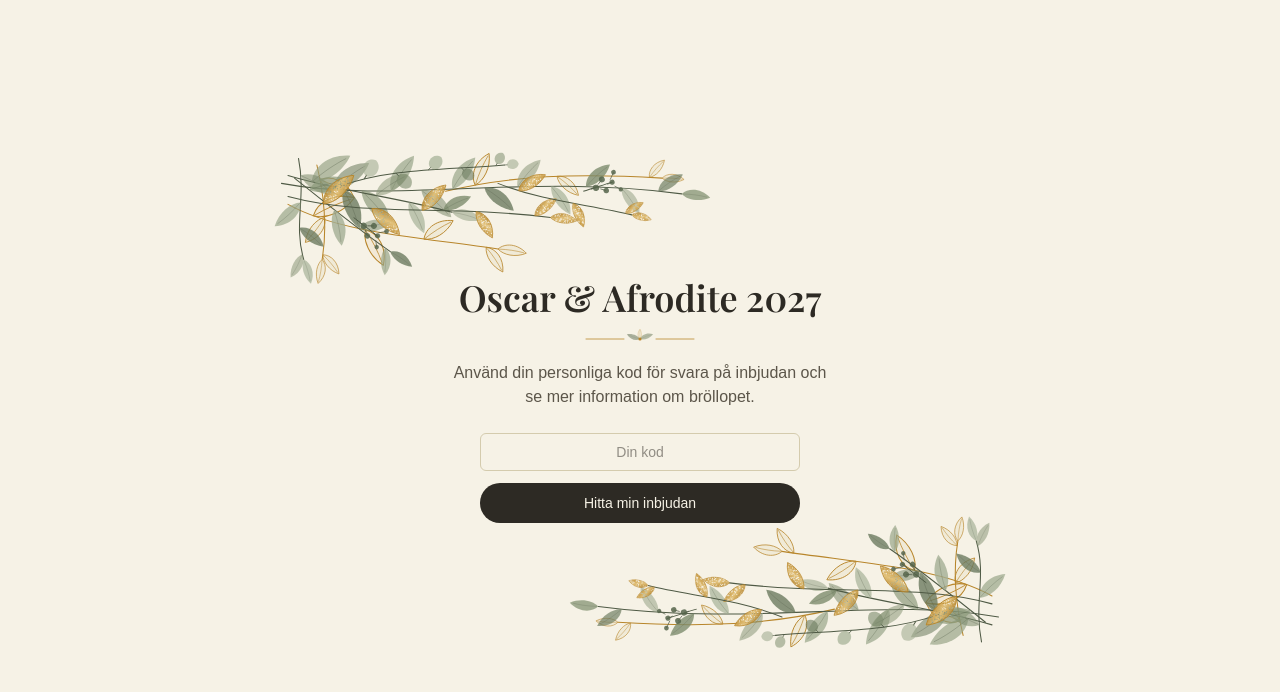
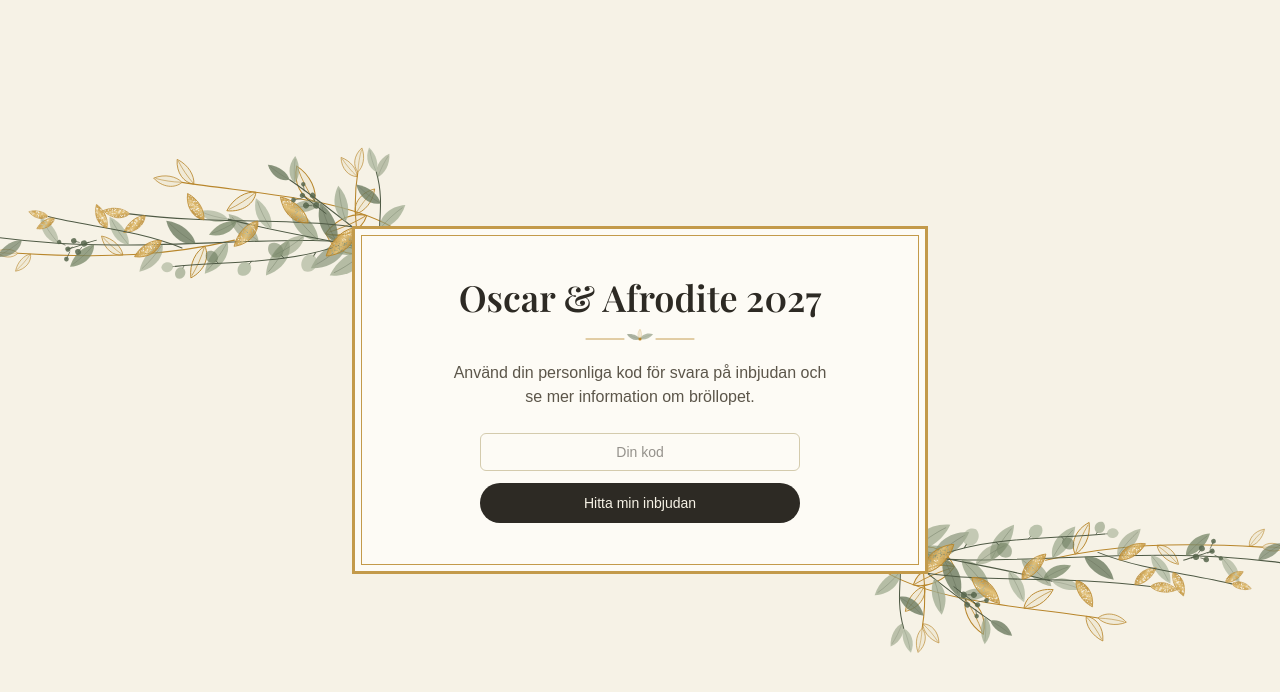
Before and after one commit to Oscar-Nordstrom/rsvp_next, a Next.js app: page / in a window 1280 px wide. Shown: the top 692 px of the page. Built offline with nearby package versions, Linux system fonts and the light colour scheme; a web font is replaced by a local one.

Commit message:
desktop wip

```diff
--- a/app/_components/FloralCorners.tsx
+++ b/app/_components/FloralCorners.tsx
@@ -204,7 +204,7 @@ function Sprig({ className }: { className: string }) {
       viewBox="0 0 320 110"
       aria-hidden
       overflow="visible"
-      className={`pointer-events-none absolute w-[80%] max-w-[330px] sm:w-[420px] sm:max-w-none ${className}`}
+      className={`pointer-events-none absolute w-[80%] max-w-[330px] sm:w-[300px] sm:max-w-none lg:w-[420px] ${className}`}
     >
       <Branch curve={[[0, 30], [40, 52], [100, 55], [160, 64]]} count={4} kind="outline" size={1.3} seed={2} />
       <Branch curve={[[22, 0], [28, 25], [30, 48], [26, 72]]} count={3} kind="outline" size={1.1} seed={1} />
@@ -223,8 +223,10 @@ function Sprig({ className }: { className: string }) {
 }
 
 // Frames its children with foliage at the top-left and bottom-right.
-// On phones the frame spans the screen, so the foliage sits at its edges;
-// from `sm` up it hugs the content column and reaches out past it.
+// On phones the content spans the screen and the foliage hugs the screen
+// edges, which hide where the stems start. From `sm` up the content sits in
+// a gold double-bordered card, like the printed invitation, and the foliage
+// bursts outward from behind its corners so the card hides the stem ends.
 export default function FloralFrame({
   children,
   className = "",
@@ -233,14 +235,18 @@ export default function FloralFrame({
   className?: string;
 }) {
   return (
-    <div className="flex min-h-dvh flex-1 flex-col overflow-x-hidden sm:justify-center sm:py-12">
+    <div className="flex min-h-dvh flex-1 flex-col overflow-hidden sm:justify-center sm:px-8 sm:py-32">
       <FloralDefs />
-      <div
-        className={`relative mx-auto flex w-full max-w-xl flex-1 flex-col px-6 py-20 sm:flex-none sm:px-12 sm:py-28 ${className}`}
-      >
-        <Sprig className="left-0 top-0 sm:-left-16 sm:top-0" />
-        <Sprig className="bottom-0 right-0 rotate-180 sm:-right-16 sm:bottom-0" />
-        <div className="relative flex flex-1 flex-col">{children}</div>
+      <div className="relative mx-auto flex w-full max-w-xl flex-1 flex-col sm:flex-none">
+        <Sprig className="left-0 top-0 sm:hidden" />
+        <Sprig className="bottom-0 right-0 rotate-180 sm:hidden" />
+        <Sprig className="bottom-[calc(100%-40px)] right-[calc(100%-40px)] hidden rotate-180 sm:block" />
+        <Sprig className="left-[calc(100%-40px)] top-[calc(100%-40px)] hidden sm:block" />
+        <div
+          className={`relative flex flex-1 flex-col px-6 py-20 sm:border-[3px] sm:border-gold sm:bg-surface sm:p-12 sm:outline sm:outline-1 sm:-outline-offset-[10px] sm:outline-gold ${className}`}
+        >
+          {children}
+        </div>
       </div>
     </div>
   );
--- a/app/globals.css
+++ b/app/globals.css
@@ -10,6 +10,8 @@
   --primary-hover: #46423a;
   --danger: #a8433c;
   --danger-border: #cfa89d;
+  --gold: #c39a4a;
+  --surface: #fdfbf5;
 }
 
 @theme inline {
@@ -22,6 +24,8 @@
   --color-primary-hover: var(--primary-hover);
   --color-danger: var(--danger);
   --color-danger-border: var(--danger-border);
+  --color-gold: var(--gold);
+  --color-surface: var(--surface);
   --font-sans: var(--font-geist-sans);
   --font-mono: var(--font-geist-mono);
   --font-display: var(--font-display);
```
